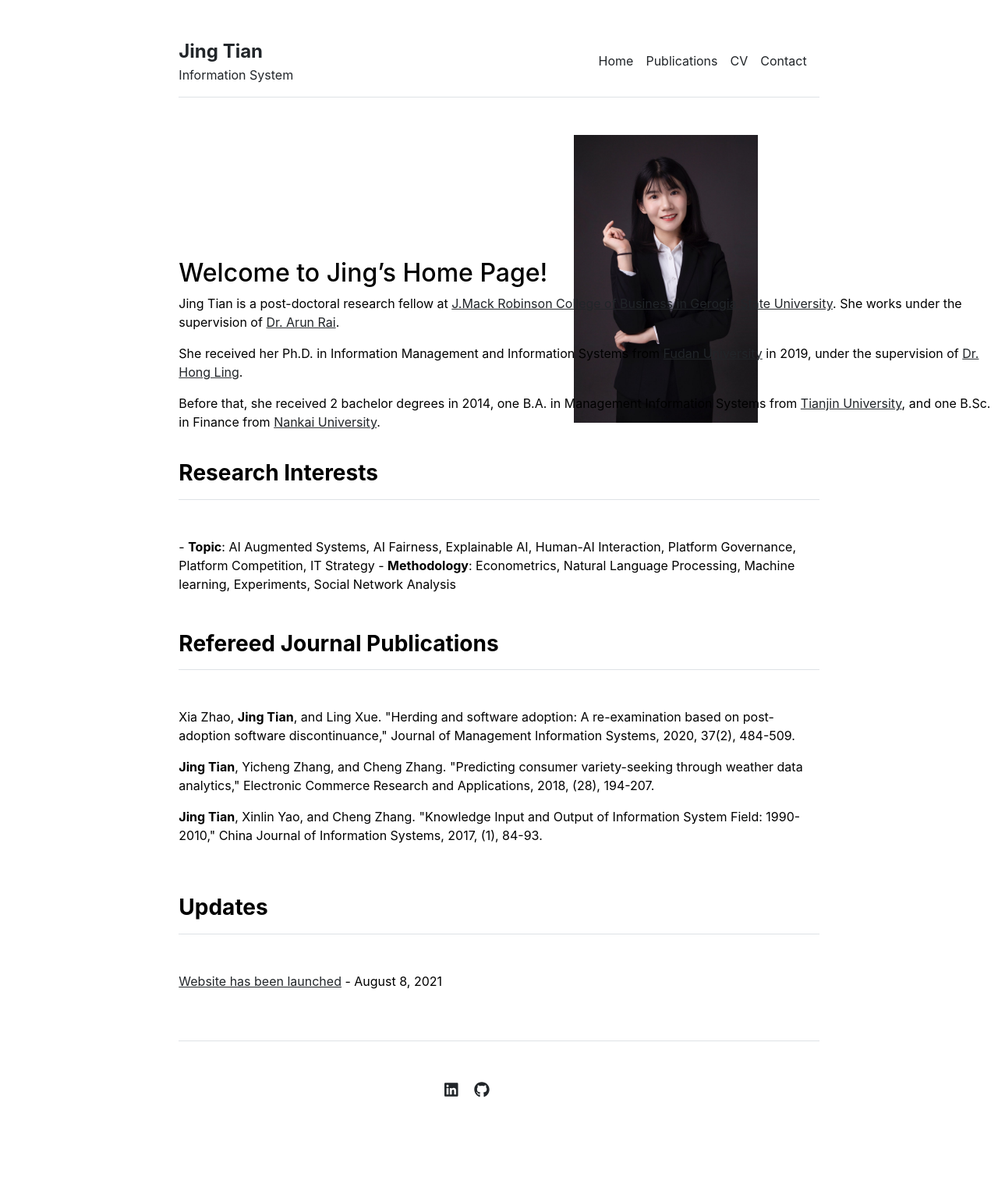
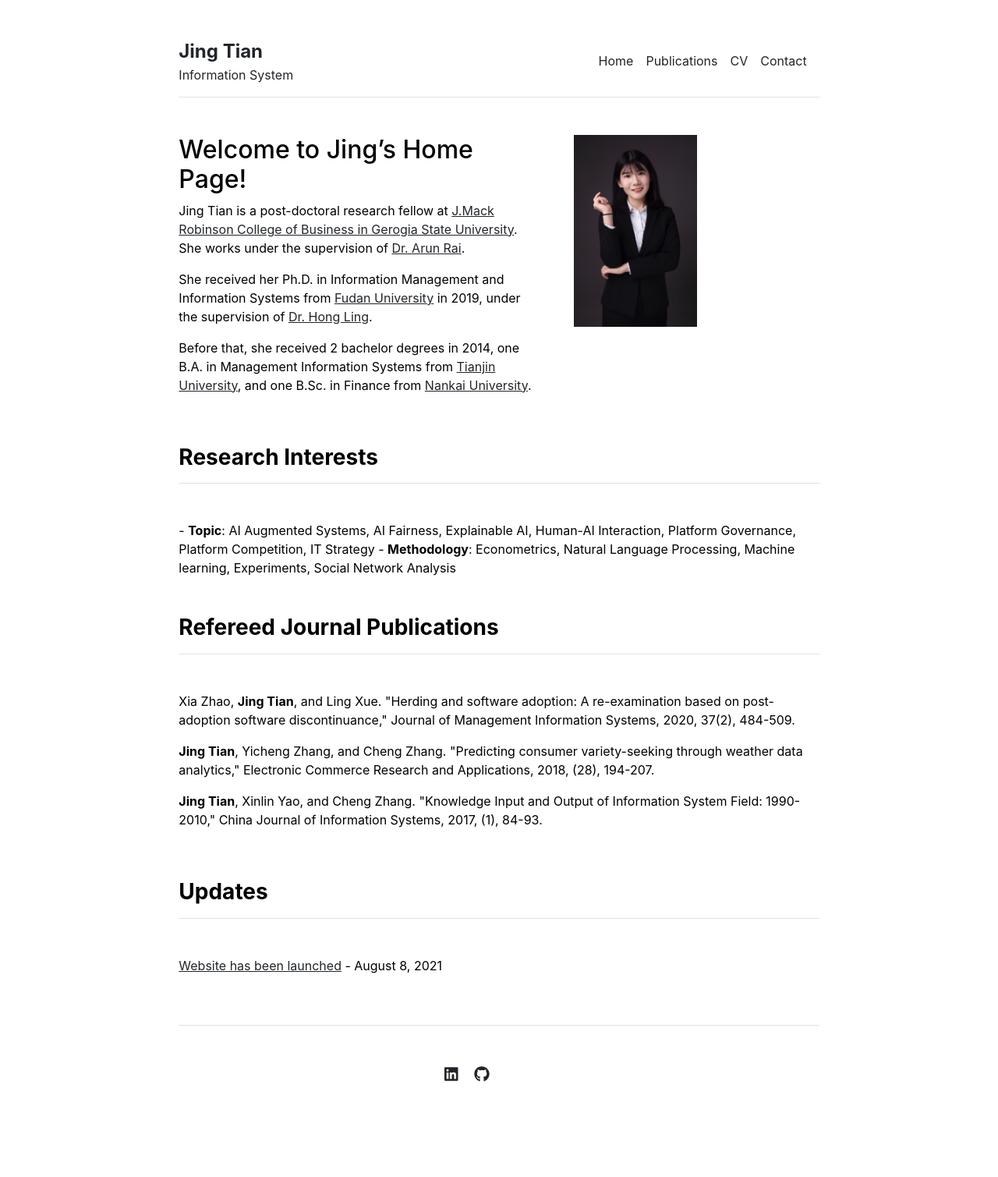
Before and after one commit to jingtianIS/jingtianIS.github.io, a Jekyll site: the page built from index.md, in a window 1280 px wide. Shown: the whole page at 78% size. Built offline with Jekyll 4.4.1, drawn with Linux system fonts in a browser that asks for light colours.

Commit message:
Update home.html

```diff
--- a/_layouts/home.html
+++ b/_layouts/home.html
@@ -2,25 +2,13 @@
 layout: default
 ---
 
-<style>
-.vertical-center {
-  margin: 0;
-  position: absolute;
-  top: 50%;
-  -ms-transform: translateY(-50%);
-  transform: translateY(-50%);
-}
-</style>
-
 <div class="row g-5 mb-5">
   <div class="col-md-7">
     <!-- <h3 class="fw-bold">Research</h3> -->
-    <div class="vertical-center">
-      {{ content }}
-    </div>
+    {{ content }}
   </div>
   <div class="col-md-5">
-    <img src="{{ site.github.url }}/assets/img/index.jpg" alt="Home" width="75%">
+    <img src="{{ site.github.url }}/assets/img/index.jpg" alt="Home" width="50%">
   </div>
 </div>
 
```
